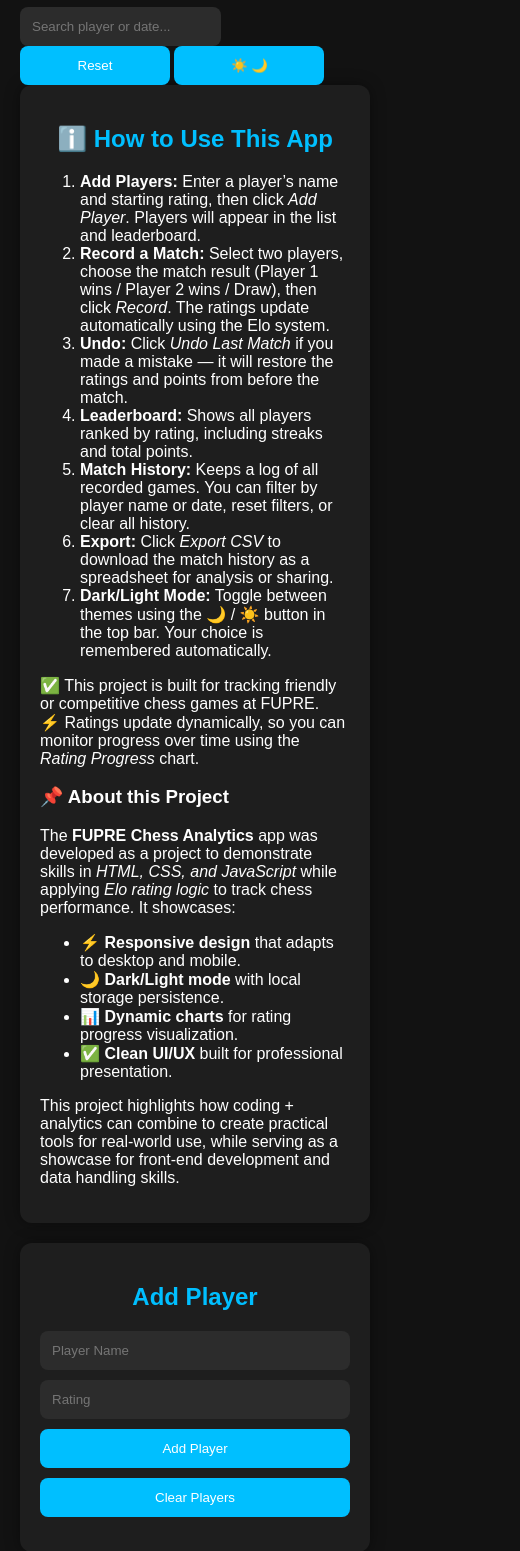
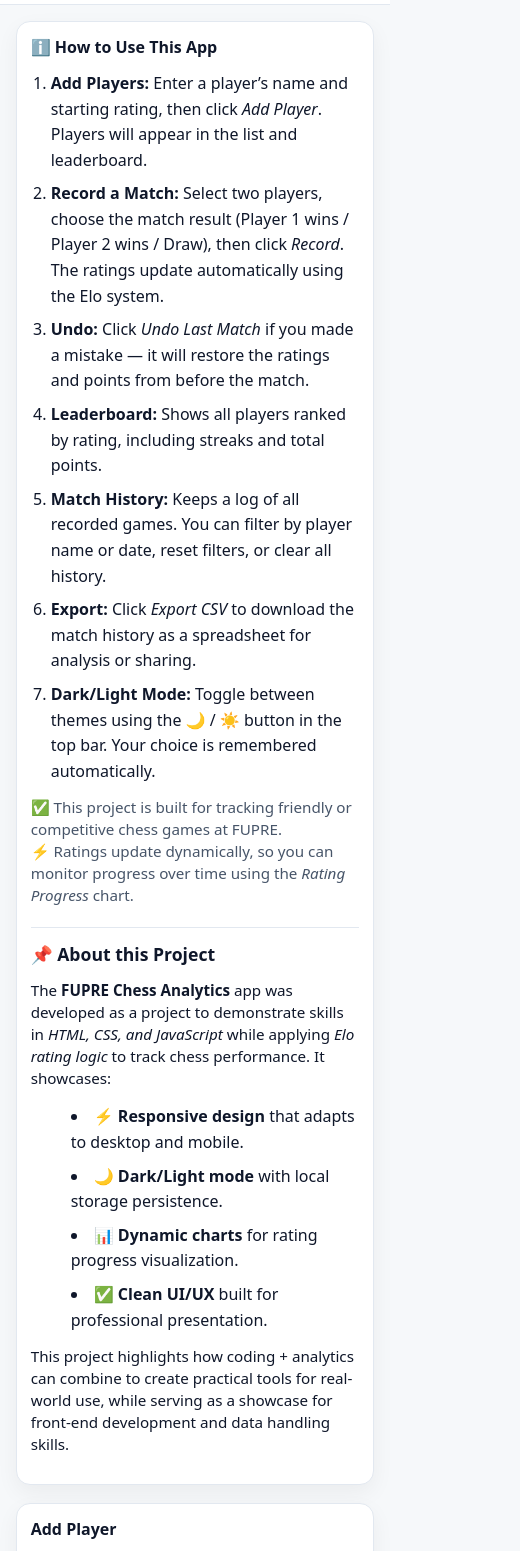
Before and after one commit to ClarkeTj/FupreChessPlayersDatabase, a plain HTML site: page index.html in a window 390 px wide. Shown: the part 93-1644 px from the top of the page, 520 px wide, since content can reach past the window. Drawn offline with nearby package versions, Linux system fonts and the light colour scheme.

Commit message:
Updated features

```diff
--- a/style.css
+++ b/style.css
@@ -1,82 +1,295 @@
-body {
-  background: #121212;
-  color: #fff;
-  font-family: 'Arial', sans-serif;
-  margin: 0;
-  padding: 20px;
+/* =========================
+   Theme (CSS Variables)
+========================= */
+:root {
+  --bg: #f6f8fa;
+  --text: #0f172a;
+  --muted: #475569;
+  --card: #ffffff;
+  --primary: #0ea5e9;
+  --primary-600: #0284c7;
+  --border: #e2e8f0;
+  --row-alt: #f1f5f9;
+  --row-hover: rgba(14, 165, 233, 0.08);
+  --chip-bg: #e2e8f0;
+  --input-bg: #ffffff;
 }
 
-h1, h2 {
-  text-align: center;
-  color: #00bfff;
+.dark {
+  --bg: #0b0f14;
+  --text: #e5e7eb;
+  --muted: #9aa4b2;
+  --card: #111827;
+  --primary: #22d3ee;
+  --primary-600: #06b6d4;
+  --border: #1f2937;
+  --row-alt: #0f172a;
+  --row-hover: rgba(34, 211, 238, 0.12);
+  --chip-bg: #111827;
+  --input-bg: #0b0f14;
 }
 
+/* ============ Base ============ */
+*,
+*::before,
+*::after { box-sizing: border-box; }
+
+html, body {
+  margin: 0;
+  padding: 0;
+  height: 100%;
+}
+
+body {
+  background: var(--bg);
+  color: var(--text);
+  font-family: system-ui, -apple-system, Segoe UI, Roboto, Ubuntu, Cantarell, "Helvetica Neue", "Noto Sans", Arial, "Apple Color Emoji", "Segoe UI Emoji";
+  line-height: 1.45;
+}
+
+/* ============ Layout ============ */
+.container {
+  width: min(1100px, 94vw);
+  margin: 16px auto 56px;
+  padding: 0 4px;
+}
+
+.topbar {
+  display: grid;
+  grid-template-columns: 1fr auto;
+  align-items: center;
+  gap: 12px;
+  padding: clamp(10px, 3vw, 16px);
+  border-bottom: 1px solid var(--border);
+  background: var(--card);
+  position: sticky;
+  top: 0;
+  z-index: 10;
+}
+
+.topbar h1 {
+  margin: 0;
+  font-size: clamp(1.05rem, 1.6vw + .6rem, 1.6rem);
+}
+
+.topbar-actions {
+  display: flex;
+  gap: 8px;
+  align-items: center;
+  flex-wrap: wrap;
+}
+
+/* ============ Cards & Inputs ============ */
 .card {
-  background: #1e1e1e;
-  padding: 20px;
-  margin-bottom: 20px;
-  border-radius: 12px;
-  box-shadow: 0 0 15px rgba(0, 0, 0, 0.4);
+  background: var(--card);
+  padding: clamp(14px, 2.3vw, 20px);
+  margin: 14px 0 18px;
+  border-radius: 14px;
+  border: 1px solid var(--border);
+  box-shadow: 0 8px 22px rgba(0,0,0,0.05);
 }
+
+.card h2 {
+  margin: 0 0 12px;
+  font-size: clamp(1rem, 1.2vw + .6rem, 1.35rem);
+}
+
+.muted { color: var(--muted); }
 
 .input-group {
   display: flex;
   flex-wrap: wrap;
   gap: 10px;
-  margin-bottom: 15px;
+  margin-bottom: 12px;
 }
 
-input, select, button {
-  padding: 12px;
-  border-radius: 8px;
-  border: none;
-  background-color: #2c2c2c;
-  color: #fff;
-  flex: 1;
-  min-width: 150px;
+input, select {
+  padding: 10px 12px;
+  border-radius: 10px;
+  border: 1px solid var(--border);
+  background: var(--input-bg);
+  color: var(--text);
+  min-width: 160px;
+  outline: none;
 }
 
-button {
-  background-color: #00bfff;
-  cursor: pointer;
-  transition: background 0.3s;
+.search-input {
+  min-width: clamp(180px, 26vw, 340px);
 }
 
-button:hover {
-  background-color: #0099cc;
+/* ============ Buttons ============ */
+.btn {
+  padding: 10px 14px;
+  border-radius: 999px;
+  border: 1px solid transparent;
+  background: var(--primary);
+  color: #fff;
+  cursor: pointer;
+  font-weight: 600;
+  transition: transform .06s ease, background .2s ease, border-color .2s ease, opacity .2s ease;
+  white-space: nowrap;
+}
+
+.btn:hover { transform: translateY(-1px); }
+.btn:active { transform: translateY(0); }
+
+.btn.ghost {
+  background: transparent;
+  color: var(--text);
+  border-color: var(--border);
+}
+
+.btn.outline {
+  background: transparent;
+  color: var(--primary);
+  border-color: var(--primary);
+}
+
+.btn.danger {
+  background: #ef4444;
+}
+
+.btn.toggle {
+  display: inline-flex;
+  gap: 8px;
+  align-items: center;
+  background: var(--chip-bg);
+  color: var(--text);
+  border-color: var(--border);
+}
+
+/* ============ Tables ============ */
+.table-wrap {
+  width: 100%;
+  overflow-x: auto;
+  -webkit-overflow-scrolling: touch;
+  border-radius: 12px;
+  border: 1px solid var(--border);
+  background: var(--card);
 }
 
 table {
   width: 100%;
-  border-collapse: collapse;
-  font-size: 14px;
-  background-color: #2c2c2c;
-  border-radius: 8px;
-  overflow: hidden;
+  min-width: 760px; /* helps keep columns legible on narrow screens (scrolls) */
+  border-collapse: separate;
+  border-spacing: 0;
+  font-size: clamp(12px, .4vw + 11px, 14px);
+}
+
+thead th {
+  position: sticky;
+  top: 0;
+  z-index: 1;
+  background: var(--card);
+  border-bottom: 1px solid var(--border);
 }
 
 th, td {
-  padding: 12px;
+  padding: 12px 14px;
   text-align: center;
-  border-bottom: 1px solid #444;
+  border-bottom: 1px solid var(--border);
 }
 
-th {
-  background-color: #00bfff;
-  color: #fff;
+tbody tr:nth-child(even) td {
+  background: var(--row-alt);
 }
 
-@media (max-width: 768px) {
-  .input-group {
-    flex-direction: column;
-  }
+tbody tr:hover td {
+  background: var(--row-hover);
+}
 
-  table {
-    font-size: 12px;
-  }
+/* Subtle rounded corners on table */
+table thead th:first-child { border-top-left-radius: 12px; }
+table thead th:last-child  { border-top-right-radius: 12px; }
+table tbody tr:last-child td:first-child { border-bottom-left-radius: 12px; }
+table tbody tr:last-child td:last-child  { border-bottom-right-radius: 12px; }
 
-  canvas {
-    width: 100% !important;
-    height: auto !important;
-  }
+/* ============ Canvas ============ */
+.canvas-wrap {
+  width: 100%;
+  overflow-x: auto;
 }
+canvas {
+  display: block;
+  width: 100% !important;
+  height: auto !important;
+}
+
+/* ============ Responsive tweaks ============ */
+@media (max-width: 720px) {
+  .topbar { grid-template-columns: 1fr; }
+  .topbar-actions { justify-content: space-between; }
+  .input-group { flex-direction: column; }
+
+  /* Give tables a little more touch-friendly spacing on small screens */
+  th, td { padding: 12px; }
+}
+
+
+/* Toast Notification */
+.toast {
+  position: fixed;
+  bottom: 20px;
+  left: 50%;
+  transform: translateX(-50%) translateY(40px);
+  background: var(--primary);
+  color: #fff;
+  padding: 12px 18px;
+  border-radius: 8px;
+  box-shadow: 0 4px 12px rgba(0,0,0,0.25);
+  font-weight: 600;
+  opacity: 0;
+  pointer-events: none;
+  transition: all 0.35s ease;
+  z-index: 9999;
+}
+
+.toast.show {
+  opacity: 1;
+  transform: translateX(-50%) translateY(0);
+  pointer-events: auto;
+}
+
+
+.about-project {
+  margin-top: 20px;
+  padding-top: 14px;
+  border-top: 1px solid var(--border);
+}
+
+.about-project h3 {
+  margin: 0 0 10px;
+  font-size: 1.1rem;
+}
+
+.about-project ul {
+  padding-left: 20px;
+  margin: 8px 0 14px;
+  line-height: 1.6;
+}
+
+/* How To Use Section */
+#how-to-use ol {
+  padding-left: 20px;
+  margin: 10px 0;
+  line-height: 1.6;
+}
+
+#how-to-use li {
+  margin-bottom: 8px;
+}
+
+#how-to-use p {
+  margin-top: 12px;
+  font-size: 0.95rem;
+}
+
+.about-project ul {
+  list-style: disc inside;
+  margin: 10px 0 10px 20px;
+  line-height: 1.6;
+}
+
+.about-project li {
+  margin-bottom: 6px;
+}
```
